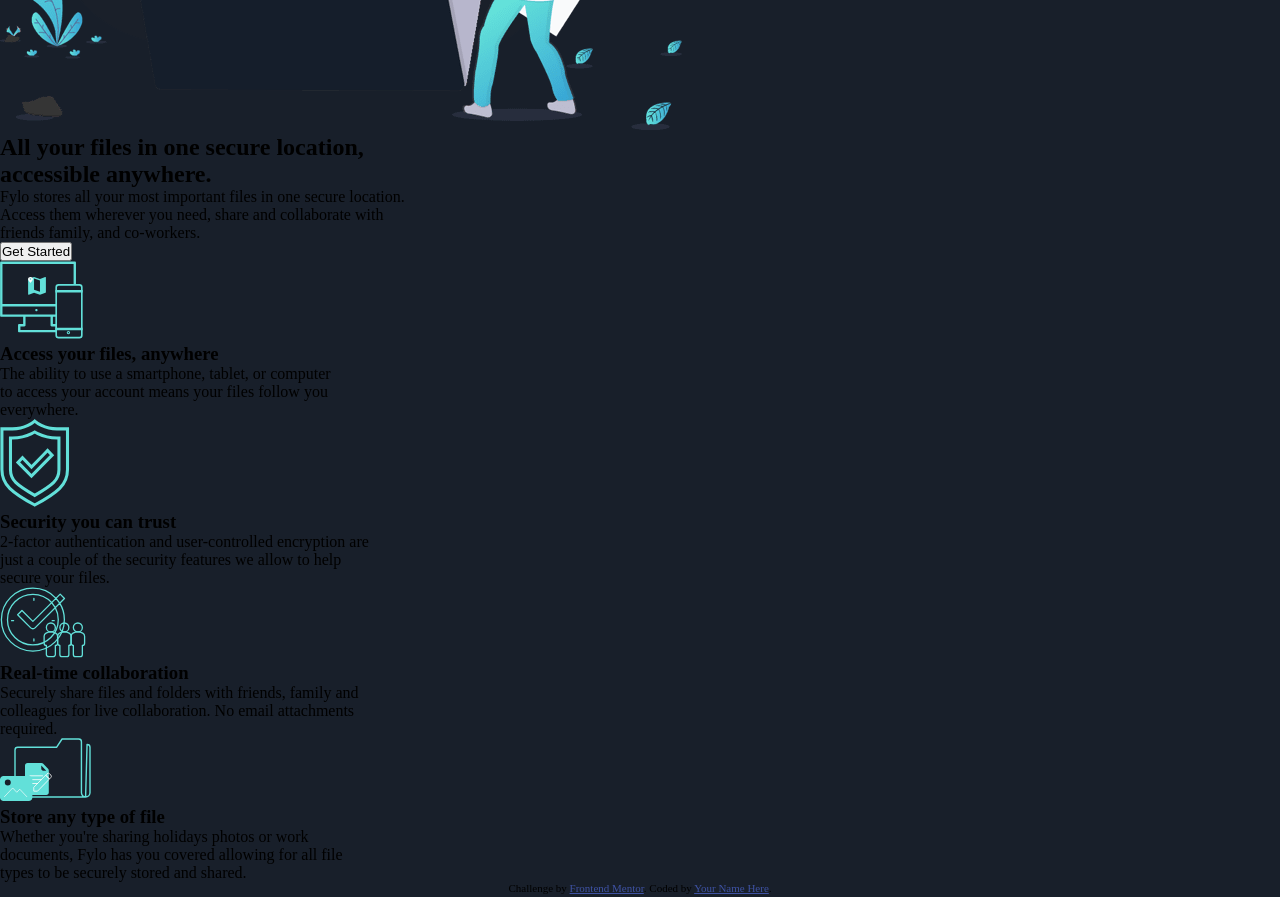
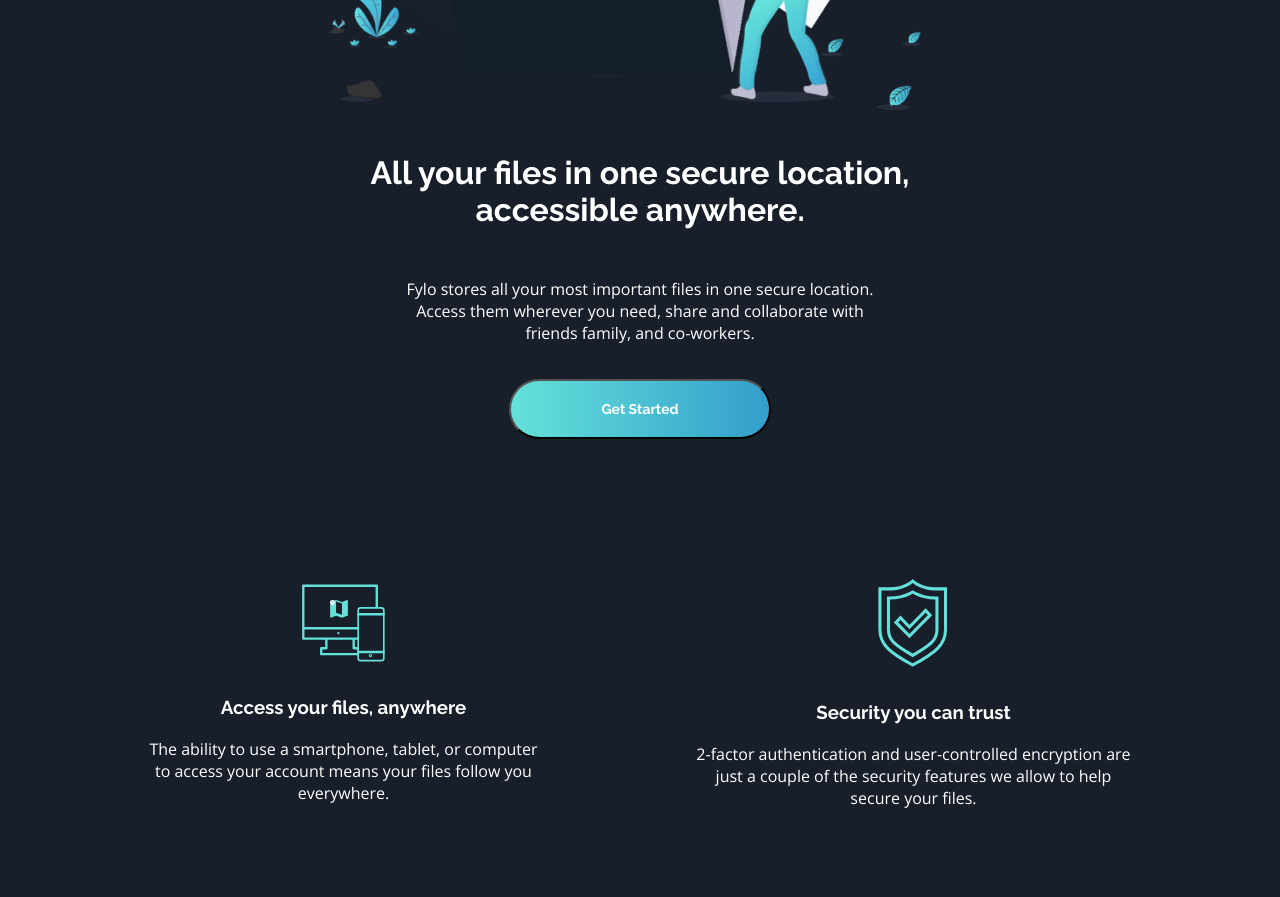
Before and after one commit to the-lone-coder/fylo-dark-theme-landing-page, a plain HTML site: page index.html in a window 1280 px wide. Shown: the part 600-1497 px from the top of the page. Drawn offline with nearby package versions, Linux system fonts and the light colour scheme.

Commit message:
.css styling for header, .container-one, .container-two for desktop version complete

```diff
--- a/style.css
+++ b/style.css
@@ -39,12 +39,12 @@
     padding: 70px;
     font-family: 'Raleway', sans-serif;
     font-weight: 400;
+    font-size: 14px;
 }
 
 .nav-list ul {
     display: flex;
     flex-direction: row;
-    font-size: 14px;
     list-style-type: none;
 }
 
@@ -62,3 +62,102 @@
     color: var(--white);
 }
 /* header-styling ends */
+
+
+/* container-one styling */
+.container-one {
+    display: flex;
+    flex-direction: column;
+    padding: 50px 70px 70px 70px;
+    text-align: center;
+    color: var(--white);
+}
+
+.container-one .container-a img {
+    max-width: 100%;
+    width: 55%;
+}
+
+.container-one .container-b {
+    margin-top: 40px;
+}
+
+.container-one .container-b h1 {
+    font-family: 'Raleway', sans-serif;
+    font-size: xx-large;
+    font-weight: 700;
+}
+
+.container-one .container-b p {
+    font-family: 'Open Sans', sans-serif;
+    font-weight: 400;
+    margin-top: 50px;
+    margin-bottom: 35px;
+}
+
+.container-one .container-b button {
+    border-radius: 5rem;
+    font-size: 14px;
+    font-family: 'Raleway',sans-serif;
+    font-weight: 700;
+    padding: 20px 90px;
+    color: var(--white);
+    background: linear-gradient(to right, hsl(176, 68%, 64%),  hsl(198, 60%, 50%));
+}
+/* container-one styling ends */
+
+
+/*container-two styling*/
+.container-two {
+    display: flex;
+    flex-direction: column;
+    padding: 70px;
+}
+
+.container-two-a {
+    display: flex;
+    flex-direction: row;
+    text-align: center;
+    justify-content: center;
+}
+
+.image-one,
+.image-two,
+.image-three,
+.image-four {
+    margin: auto;
+    color: var(--white);
+}
+
+.image-one img,
+.image-two img,
+.image-three img,
+.image-four img {
+    margin-bottom: 30px;
+}
+
+.image-one h3,
+.image-two h3,
+.image-three h3,
+.image-four h3 {
+    font-family: 'Raleway', sans-serif;
+    font-weight: 700;
+}
+
+.image-one p,
+.image-two p,
+.image-three p,
+.image-four p {
+    font-family: 'Open Sans', sans-serif;
+    font-weight: 400;
+    margin-top: 20px;
+}
+
+.container-two-b {
+    display: flex;
+    flex-direction: row;
+    text-align: center;
+    justify-content: center;
+    margin-top: 100px;
+}
+/*container-two styling ends*/
```
